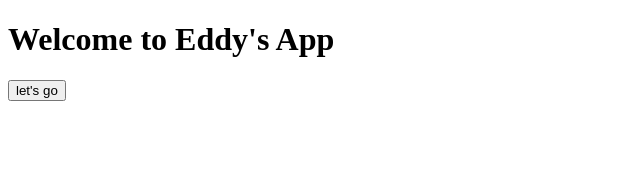
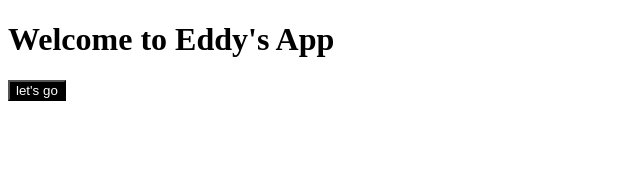
Before and after one commit to BumgeunSong/React.practice, a React (Create React App) app in the folder react-practice/: page / in a window 1280 px wide. Shown: the top 170 px of the page, without its empty margins (0-640 px from the left). Built offline with nearby package versions, Linux system fonts and the light colour scheme.

Commit message:
버튼에 적용할 스타일을 모듈로 분리

```diff
--- a/react-practice/src/Button.js
+++ b/react-practice/src/Button.js
@@ -1,9 +1,10 @@
-import PropTypes from "prop-types";
+import PropTypes from "prop-types"
+import styles from "./Button.module.css";
 
 function Button({ text }) {
     return (
-    <button>
-        {text}
+        <button className={styles.button}>
+            {text}
         </button>
     )
 }
--- /dev/null
+++ b/react-practice/src/Button.module.css
@@ -0,0 +1,4 @@
+.button {
+    color: white;
+    background-color: black
+}
```
